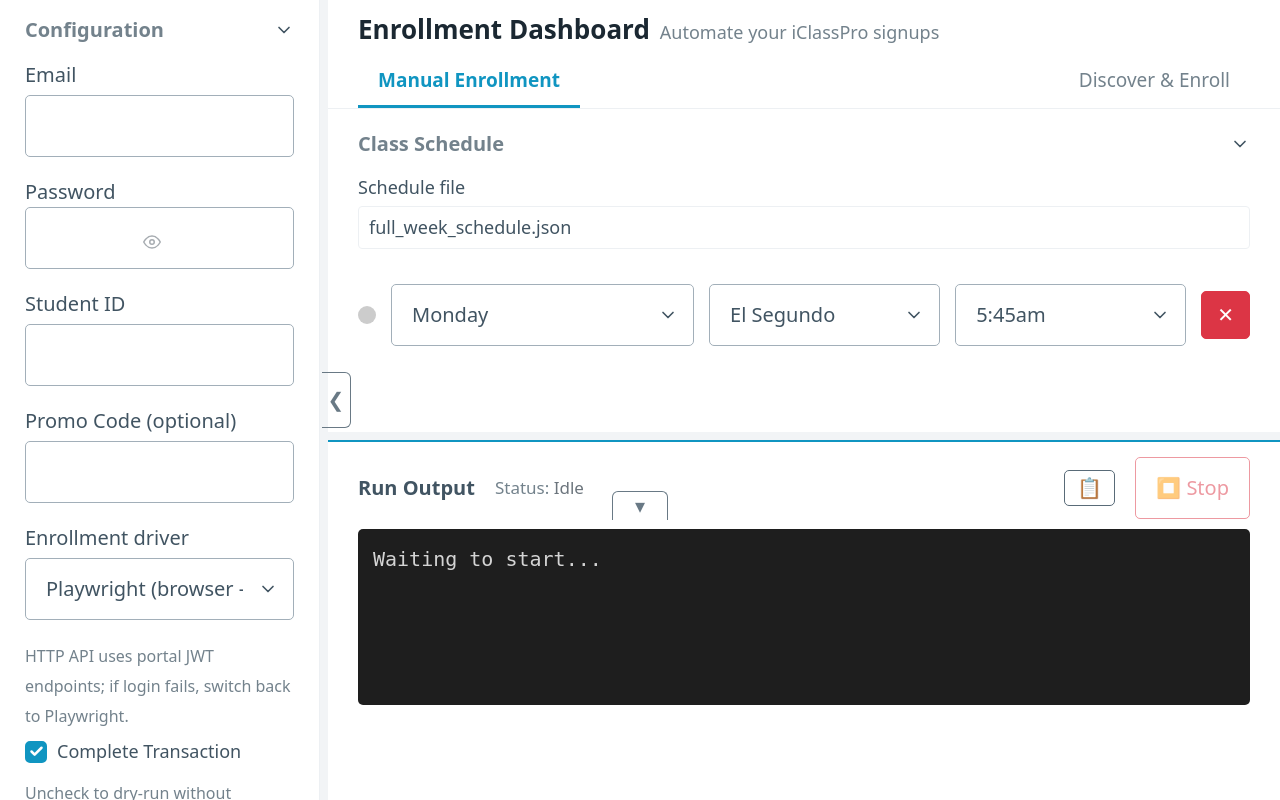
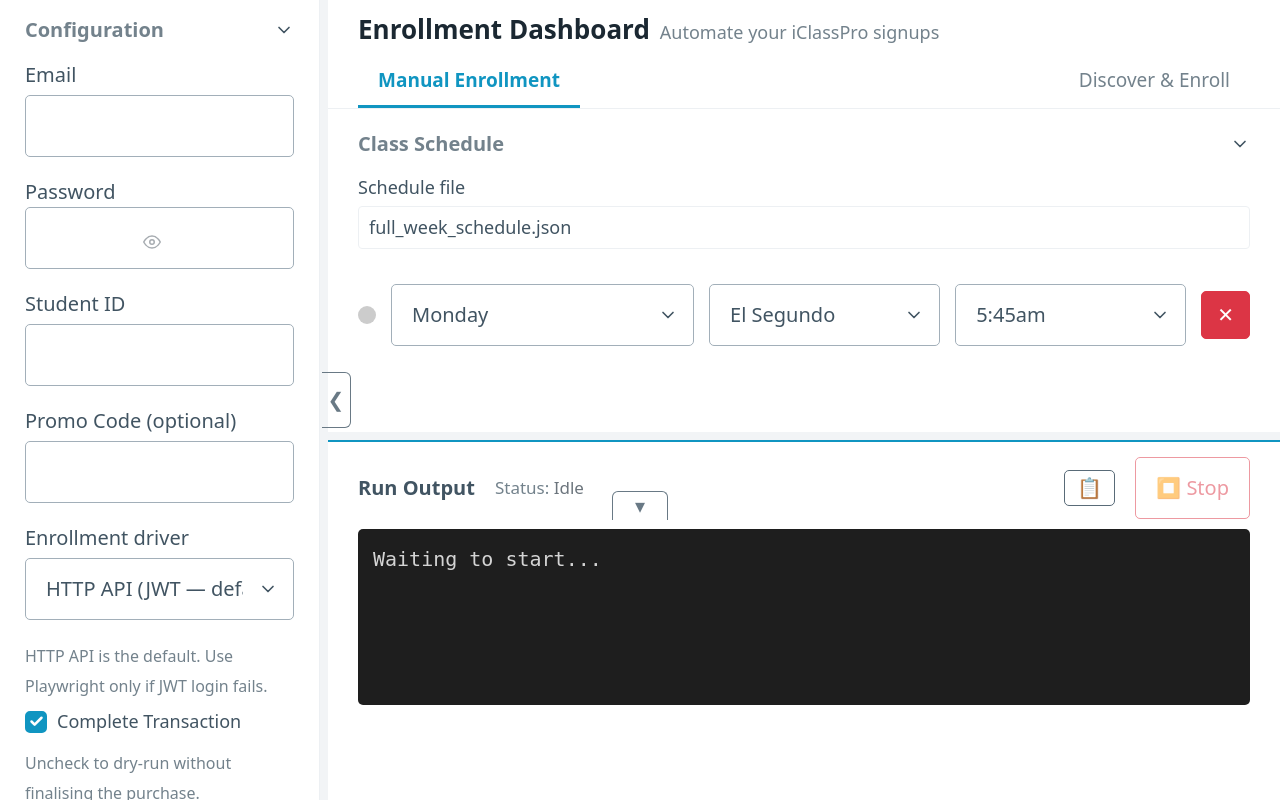
Before and after one commit to johnmarcovici/iclasspro-driver, a FastAPI app: page / in a window 1280 px wide. Run offline with FastAPI, Linux system fonts and the light colour scheme.

Commit message:
chore: default enrollment driver to HTTP API (JWT)
Dashboard, CLI, and docs now treat JWT API as default; Playwright
remains available as an explicit fallback.

Co-authored-by: Cursor <cursoragent@cursor.com>

```diff
--- a/app.py
+++ b/app.py
@@ -27,7 +27,7 @@ class SaveConfigRequest(BaseModel):
     complete_transaction: bool
     send_email: bool
     deep_debug: bool
-    enrollment_driver: str = "playwright"
+    enrollment_driver: str = "api"
 
 
 BASE_DIR = os.path.dirname(os.path.abspath(__file__))
@@ -45,7 +45,7 @@ def _iclasspro_script() -> str:
 def _normalize_driver(value: Optional[str]) -> str:
     """Return ``api`` or ``playwright``."""
     if not value:
-        return "playwright"
+        return "api"
     v = str(value).strip().lower()
     return "api" if v == "api" else "playwright"
 
@@ -61,7 +61,7 @@ def _enrollment_driver_resolve(websocket_value: Optional[str] = None) -> str:
         "ICLASS_ENROLLMENT_API", "0"
     ).strip().lower() in ("1", "true", "yes"):
         return "api"
-    return "playwright"
+    return "api"
 
 
 def _iclasspro_cmd(enrollment_driver: str) -> list:
--- a/templates/index.html
+++ b/templates/index.html
@@ -419,12 +419,12 @@
                     <label>
                         Enrollment driver
                         <select id="enrollment_driver" style="width:100%; margin-top:0.25rem;">
-                            <option value="playwright" {% if enrollment_driver == 'playwright' %}selected{% endif %}>Playwright (browser — default)</option>
-                            <option value="api" {% if enrollment_driver == 'api' %}selected{% endif %}>HTTP API (JWT — fast)</option>
+                            <option value="api" {% if enrollment_driver == 'api' %}selected{% endif %}>HTTP API (JWT — default)</option>
+                            <option value="playwright" {% if enrollment_driver == 'playwright' %}selected{% endif %}>Playwright (browser — fallback)</option>
                         </select>
                     </label>
                     <small style="color: var(--muted-color); font-size: 0.8rem;">
-                        HTTP API uses portal JWT endpoints; if login fails, switch back to Playwright.
+                        HTTP API is the default. Use Playwright only if JWT login fails.
                     </small>
                     <label style="display:flex; align-items:center; gap:0.5rem; margin-top:0.4rem;">
                         <input type="checkbox" id="complete_transaction" {% if complete_transaction %}checked{% endif %} style="width:1.1rem; height:1.1rem; margin:0; cursor:pointer;">
```
Also changed, not shown: iclasspro.py (+6 -4 lines), README.md, 1 other file.
